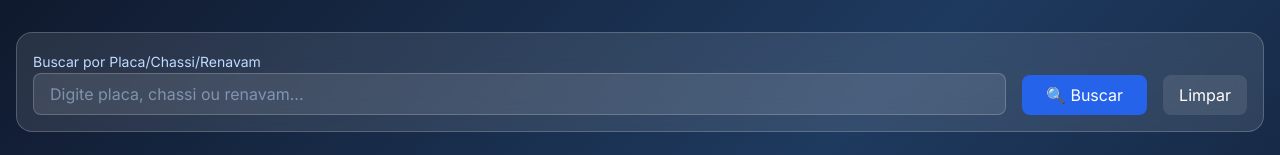
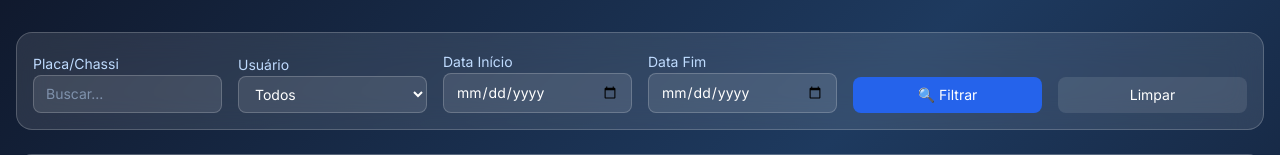
Before and after one commit to denismuril/I9, a Flask app: template app/templates/admin/auditoria.html in a window 1280 px wide. Shown: the part 69-224 px from the top of the page. Run offline with Flask 3, Linux system fonts and the light colour scheme; the template is opened without the code that fills it, so the values that code supplies are empty; parts of the project's set-up code (start-up, migrations or seed data) failed here and were passed over; some libraries are stand-ins or nearby versions.

Commit message:
Feature: Filtros de período e usuário em auditoria e histórico

```diff
--- a/app/templates/admin/auditoria.html
+++ b/app/templates/admin/auditoria.html
@@ -13,19 +13,44 @@
 </header>
 
 <main class="max-w-7xl mx-auto px-4 py-8">
-    <!-- Busca -->
+    <!-- Filtros -->
     <div class="glass-effect bg-white/10 rounded-2xl p-4 mb-6 border border-white/20">
-        <form method="GET" class="flex flex-wrap gap-4 items-end">
-            <div class="flex-1 min-w-[200px]">
-                <label class="text-blue-200 text-sm">Buscar por Placa/Chassi/Renavam</label>
-                <input type="text" name="busca" value="{{ request.args.get('busca', '') }}"
-                    placeholder="Digite placa, chassi ou renavam..."
-                    class="w-full px-4 py-2 bg-white/10 border border-white/20 rounded-lg text-white placeholder-blue-200/50">
+        <form method="GET" class="grid grid-cols-1 md:grid-cols-6 gap-4 items-end">
+            <div>
+                <label class="text-blue-200 text-sm">Placa/Chassi</label>
+                <input type="text" name="busca" value="{{ request.args.get('busca', '') }}" placeholder="Buscar..."
+                    class="w-full px-3 py-2 bg-white/10 border border-white/20 rounded-lg text-white placeholder-blue-200/50 text-sm">
             </div>
-            <button type="submit" class="px-6 py-2 bg-blue-600 text-white rounded-lg hover:bg-blue-700">🔍
-                Buscar</button>
-            <a href="{{ url_for('admin.listar_auditoria') }}"
-                class="px-4 py-2 bg-white/10 text-white rounded-lg hover:bg-white/20">Limpar</a>
+            <div>
+                <label class="text-blue-200 text-sm">Usuário</label>
+                <select name="usuario_id"
+                    class="w-full px-3 py-2 bg-white/10 border border-white/20 rounded-lg text-white text-sm">
+                    <option value="" class="bg-slate-800">Todos</option>
+                    {% for u in usuarios %}
+                    <option value="{{ u.id }}" {{ 'selected' if request.args.get('usuario_id')|int==u.id else '' }}
+                        class="bg-slate-800">{{ u.nome }}</option>
+                    {% endfor %}
+                </select>
+            </div>
+            <div>
+                <label class="text-blue-200 text-sm">Data Início</label>
+                <input type="date" name="data_inicio" value="{{ request.args.get('data_inicio', '') }}"
+                    class="w-full px-3 py-2 bg-white/10 border border-white/20 rounded-lg text-white text-sm">
+            </div>
+            <div>
+                <label class="text-blue-200 text-sm">Data Fim</label>
+                <input type="date" name="data_fim" value="{{ request.args.get('data_fim', '') }}"
+                    class="w-full px-3 py-2 bg-white/10 border border-white/20 rounded-lg text-white text-sm">
+            </div>
+            <div>
+                <button type="submit"
+                    class="w-full px-4 py-2 bg-blue-600 text-white rounded-lg hover:bg-blue-700 text-sm">🔍
+                    Filtrar</button>
+            </div>
+            <div>
+                <a href="{{ url_for('admin.listar_auditoria') }}"
+                    class="block w-full px-4 py-2 bg-white/10 text-white rounded-lg hover:bg-white/20 text-sm text-center">Limpar</a>
+            </div>
         </form>
     </div>
 
@@ -73,12 +98,12 @@
         <!-- Paginação -->
         <div class="flex justify-center gap-2 mt-6">
             {% if auditorias.has_prev %}
-            <a href="{{ url_for('admin.listar_auditoria', page=auditorias.prev_num, busca=request.args.get('busca', '')) }}"
+            <a href="{{ url_for('admin.listar_auditoria', page=auditorias.prev_num, busca=request.args.get('busca', ''), usuario_id=request.args.get('usuario_id', ''), data_inicio=request.args.get('data_inicio', ''), data_fim=request.args.get('data_fim', '')) }}"
                 class="px-3 py-1 bg-white/10 text-white rounded hover:bg-white/20">←</a>
             {% endif %}
             <span class="px-3 py-1 text-blue-200">Página {{ auditorias.page }} de {{ auditorias.pages }}</span>
             {% if auditorias.has_next %}
-            <a href="{{ url_for('admin.listar_auditoria', page=auditorias.next_num, busca=request.args.get('busca', '')) }}"
+            <a href="{{ url_for('admin.listar_auditoria', page=auditorias.next_num, busca=request.args.get('busca', ''), usuario_id=request.args.get('usuario_id', ''), data_inicio=request.args.get('data_inicio', ''), data_fim=request.args.get('data_fim', '')) }}"
                 class="px-3 py-1 bg-white/10 text-white rounded hover:bg-white/20">→</a>
             {% endif %}
         </div>
```
Also changed, not shown: app/routes/admin.py (+30 -2 lines), app/routes/consulta.py (+9 -3 lines).
